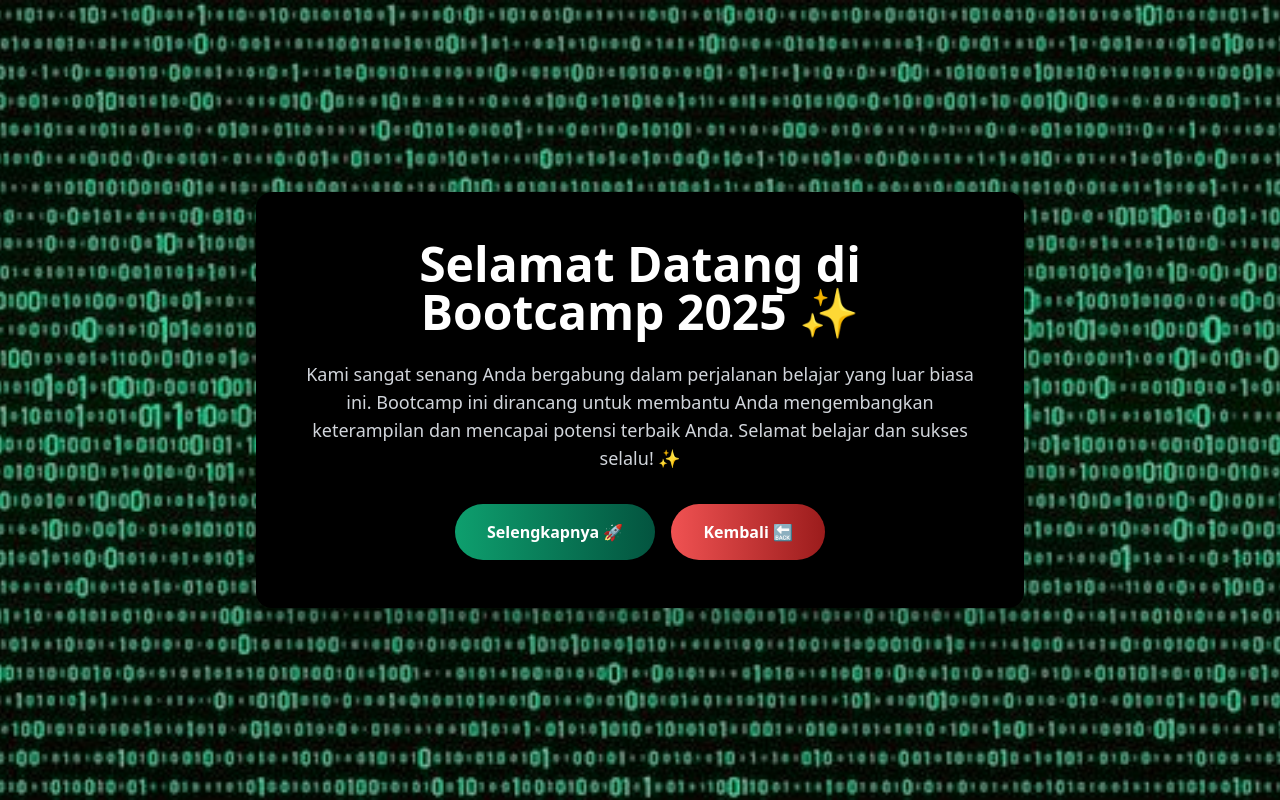
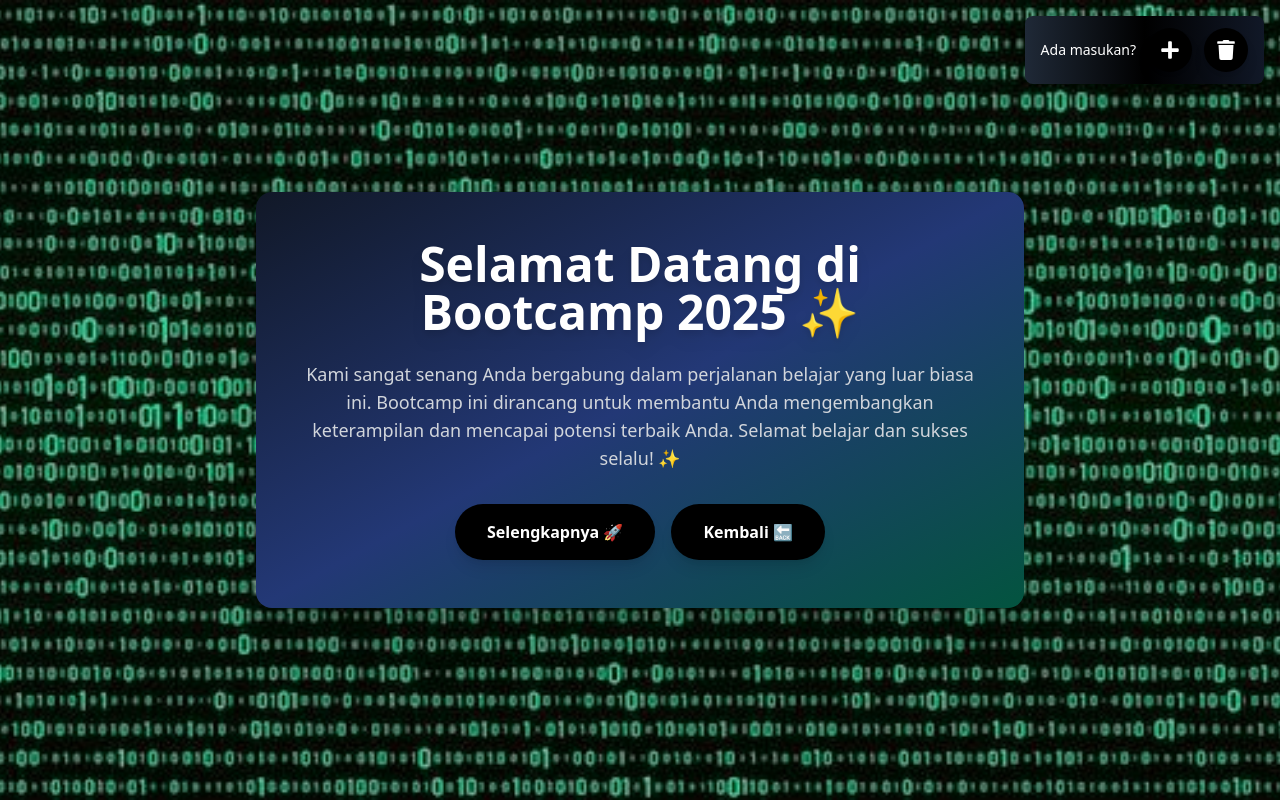
Before and after one commit to projectbinusa/portofoliomranggen-client, a React (Vite) app: page /sambutan in a window 1280 px wide. Built offline with nearby package versions, Linux system fonts and the light colour scheme.

Commit message:
menambahkan add

```diff
--- a/package.json
+++ b/package.json
@@ -14,6 +14,7 @@
     "@fortawesome/free-solid-svg-icons": "^6.7.2",
     "@fortawesome/react-fontawesome": "^0.2.2",
     "@heroicons/react": "^2.2.0",
+    "@shadcn/ui": "^0.0.4",
     "axios": "^1.7.9",
     "ci": "^2.3.0",
     "flowbite": "^1.8.1",
--- a/src/page/Sambutan.jsx
+++ b/src/page/Sambutan.jsx
@@ -1,9 +1,33 @@
-import React from "react";
+import React, { useState } from "react";
 import { useNavigate } from "react-router-dom";
+import { FaPlus, FaTrash } from "react-icons/fa";
 import kodeImage from "../assets/kode.jpg";
 
 const Sambutan = () => {
   const navigate = useNavigate();
+  const [message, setMessage] = useState("Selamat Datang di Bootcamp 2025 ✨");
+  const [subMessage, setSubMessage] = useState(
+    "Kami sangat senang Anda bergabung dalam perjalanan belajar yang luar biasa ini. Bootcamp ini dirancang untuk membantu Anda mengembangkan keterampilan dan mencapai potensi terbaik Anda. Selamat belajar dan sukses selalu! ✨"
+  );
+  const [isModalOpen, setIsModalOpen] = useState(false);
+  const [newSubMessages, setNewSubMessages] = useState([]);
+  const [tempMessage, setTempMessage] = useState(""); // State untuk input sementara
+
+  const handleTambah = () => {
+    setIsModalOpen(true);
+  };
+
+  const handleHapus = () => {
+    setNewSubMessages([]);
+  };
+
+  const handleSave = () => {
+    if (tempMessage.trim()) {
+      setNewSubMessages([...newSubMessages, tempMessage]); // Tambahkan hanya satu masukan
+      setTempMessage(""); // Reset input
+    }
+    setIsModalOpen(false);
+  };
 
   return (
     <div
@@ -14,28 +38,62 @@ const Sambutan = () => {
         backgroundPosition: "center",
       }}
     >
-      <div className="bg-black p-6 sm:p-12 rounded-2xl shadow-2xl max-w-lg sm:max-w-3xl text-center">
-        <h1 className="text-3xl sm:text-5xl font-extrabold text-white mb-4 sm:mb-6 drop-shadow-lg">
-          Selamat Datang di Bootcamp 2025 ✨
+      <div className="absolute top-4 right-4 bg-gradient-to-r from-gray-800 via-black to-gray-900 p-3 rounded-lg shadow-lg text-white flex items-center space-x-3 w-auto px-4">
+        <span className="text-sm">Ada masukan?</span>
+        <button className="bg-black text-white p-3 rounded-full shadow-lg hover:opacity-90 transition" onClick={handleTambah}>
+          <FaPlus size={20} />
+        </button>
+        <button className="bg-black text-white p-3 rounded-full shadow-lg hover:opacity-90 transition" onClick={handleHapus}>
+          <FaTrash size={20} />
+        </button>
+      </div>
+      <div className="bg-gradient-to-br from-gray-900 via-blue-900 to-green-800 text-white p-6 sm:p-12 rounded-2xl shadow-2xl max-w-lg sm:max-w-3xl text-center">
+        <h1 className="text-3xl sm:text-5xl font-extrabold mb-4 sm:mb-6 drop-shadow-lg">
+          {message}
         </h1>
         <p className="text-gray-300 text-base sm:text-lg mb-6 sm:mb-8 leading-relaxed">
-          Kami sangat senang Anda bergabung dalam perjalanan belajar yang luar
-          biasa ini. Bootcamp ini dirancang untuk membantu Anda mengembangkan
-          keterampilan dan mencapai potensi terbaik Anda. Selamat belajar dan
-          sukses selalu! ✨
+          {subMessage}
         </p>
-        <div className="flex flex-col sm:flex-row gap-4 justify-center">
-          <button className="bg-gradient-to-r from-green-500 to-green-800 text-white font-bold px-6 sm:px-8 py-3 sm:py-4 rounded-full shadow-lg hover:opacity-90 transition">
+        {newSubMessages.length > 0 && (
+          <div className="bg-gradient-to-r from-gray-800 via-black to-green-900 p-4 rounded-lg mt-4">
+            <h3 className="text-lg font-bold text-white mb-2">Masukan Anda:</h3> {/* Tambahan teks */}
+            {newSubMessages.map((msg, index) => (
+              <p key={index} className="text-gray-300 text-base sm:text-lg leading-relaxed">{msg}</p>
+            ))}
+          </div>
+        )}
+        <div className="flex flex-row gap-4 justify-center mt-4">
+          <button
+            className="bg-black text-white font-bold px-6 sm:px-8 py-3 sm:py-4 rounded-full shadow-lg hover:opacity-90 transition"
+            onClick={() => navigate("/visimisi")}
+          >
             Selengkapnya 🚀
           </button>
           <button
-            className="bg-gradient-to-r from-red-500 to-red-800 text-white font-bold px-6 sm:px-8 py-3 sm:py-4 rounded-full shadow-lg hover:opacity-90 transition"
+            className="bg-black text-white font-bold px-6 sm:px-8 py-3 sm:py-4 rounded-full shadow-lg hover:opacity-90 transition"
             onClick={() => navigate(-1)}
           >
             Kembali 🔙
           </button>
         </div>
       </div>
+      {isModalOpen && (
+        <div className="absolute top-0 left-0 w-full h-full flex items-center justify-center bg-black bg-opacity-50">
+          <div className="bg-white p-6 rounded-lg shadow-lg max-w-md w-full text-center">
+            <h2 className="text-lg font-bold mb-4">Tambah Masukan</h2>
+            <textarea
+              placeholder="Masukkan pendapat Anda"
+              className="w-full p-2 mb-4 border rounded"
+              value={tempMessage}
+              onChange={(e) => setTempMessage(e.target.value)}
+            />
+            <div className="flex justify-between">
+              <button className="bg-black text-white px-4 py-2 rounded hover:opacity-80" onClick={() => setIsModalOpen(false)}>Batal</button>
+              <button className="bg-black text-white px-4 py-2 rounded hover:opacity-80" onClick={handleSave}>Simpan</button>
+            </div>
+          </div>
+        </div>
+      )}
     </div>
   );
 };
```
Also changed, not shown: 1 other file (tests, documents, lock files or other folders).
